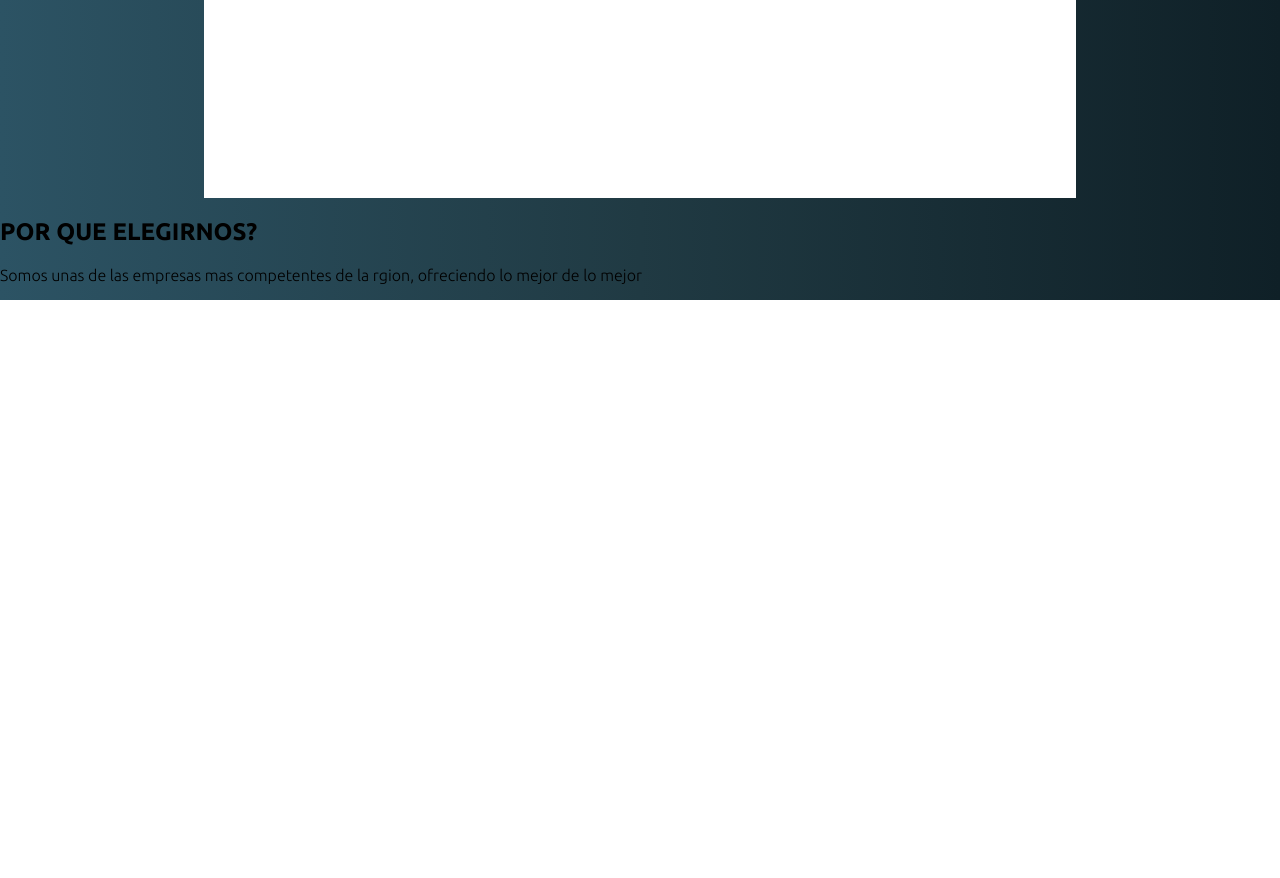
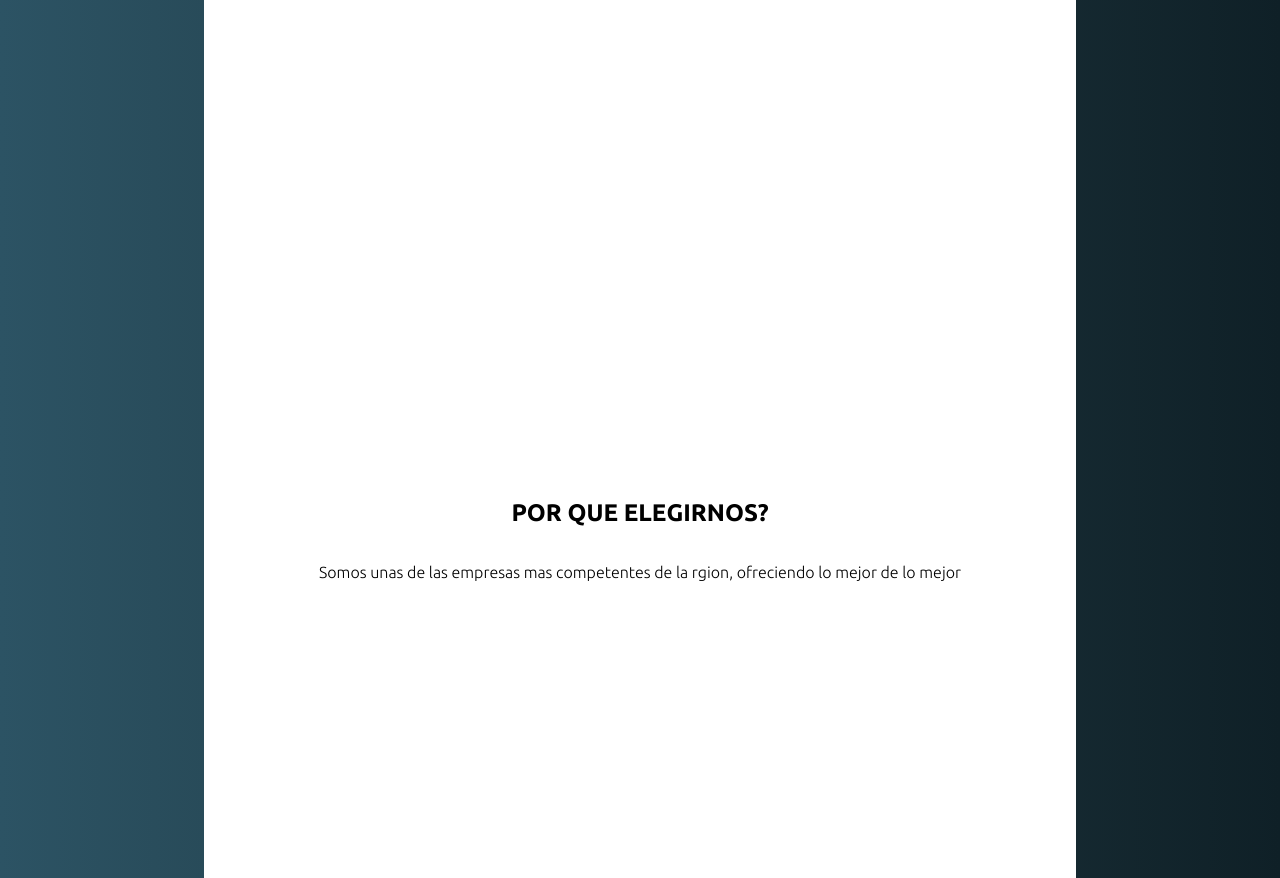
Before and after one commit to Facuplaza001/Trabajos-NUCBA-2517, a plain HTML site: page index.html in a window 1280 px wide. Shown: the part 1274-2152 px from the top of the page. Before the commit the page ends 1574 px from the top, so only its background shows below. Drawn offline with Linux system fonts and the light colour scheme; some icons are missing.

Commit message:
Reformas

```diff
--- a/index.css
+++ b/index.css
@@ -36,15 +36,18 @@ body{
     margin-top: 8px;
     display: flex;
 }
+.nav{
+    display: flex;
+}
 a{
     color: black;
     text-decoration: none;
 }
 
 nav a{
-    padding-right: 40px;
+    padding-left: 20px;
+    padding-right: 20px;
     font-size: 1.2em;
-    font-family: 'Ubuntu', sans-serif;
     font-weight: 700;
 }
 
@@ -108,7 +111,25 @@ nav a:hover{
 
 .cuadrado3 p{
     width: 50%;
-    font-family: 'Ubuntu', sans-serif;
     font-weight: 300;
     text-align: center;
 }
+.titulo1{
+    width: 65%;
+    height: 80%;
+    align-items: center;
+    justify-content: center;
+    display: flex;
+    flex-direction: column;
+    margin: auto;
+    padding: 20px;
+    background-color: white;
+}
+.titulo1 h1{
+    width: 100%;
+    text-align: center;
+    font-weight: 700;
+}
+.titulo1 p{
+    font-weight: 300;
+}
```
